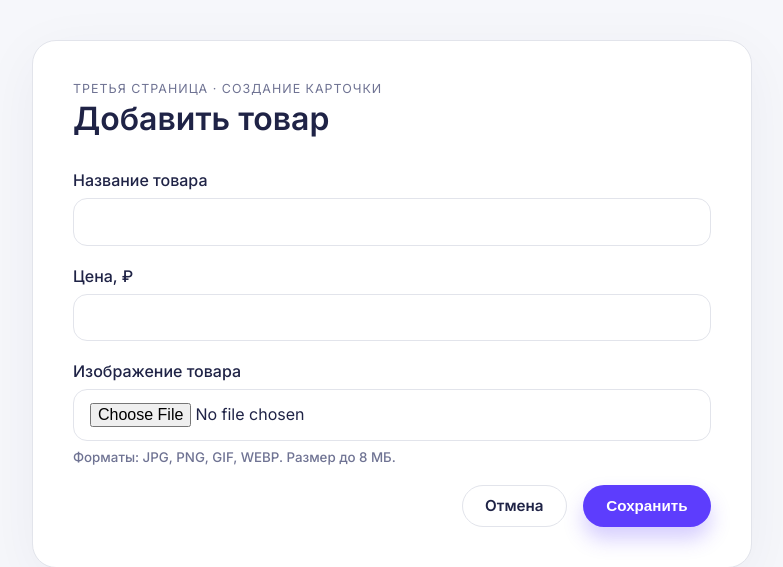
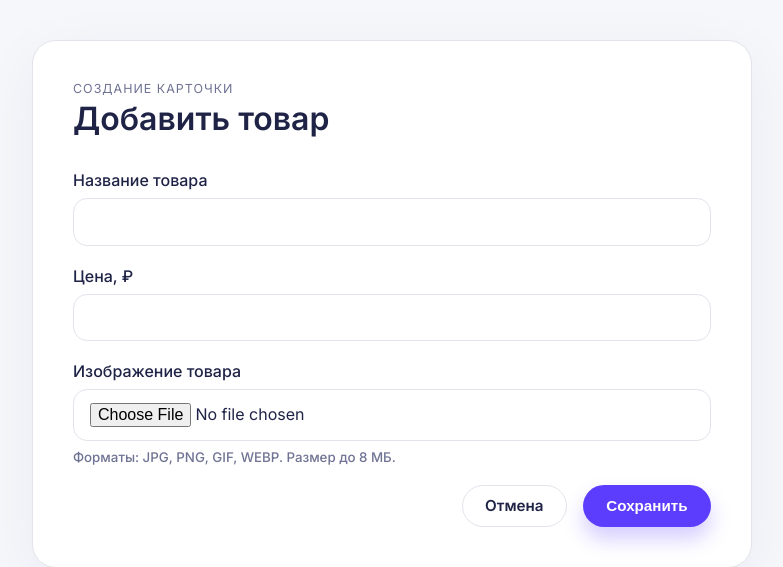
Before and after one commit to sloffy/fakeberries, a Flask app: page /product/add in a window 1280 px wide. Shown: the part 84-651 px from the top of the page, without its empty margins (248-1031 px from the left). Run offline with Flask 3, Linux system fonts and the light colour scheme; a user stored in the database is signed in.

Commit message:
small changes

```diff
--- a/templates/add_product.html
+++ b/templates/add_product.html
@@ -6,7 +6,7 @@
 <section class="fb-section fb-section--narrow">
     <div class="fb-section__head">
         <div>
-            <p class="fb-eyebrow">Третья страница · создание карточки</p>
+            <p class="fb-eyebrow">Cоздание карточки</p>
             <h1 class="fb-title">Добавить товар</h1>
         </div>
     </div>
--- a/templates/auth/login.html
+++ b/templates/auth/login.html
@@ -6,7 +6,6 @@
 <section class="fb-auth">
     <div class="fb-auth__panel">
         <h1>Вход на FakeBerries</h1>
-        <p class="fb-eyebrow">Используйте учётную запись admin</p>
         <form method="post" class="fb-form">
             <label class="fb-field">
                 <span>Логин</span>
--- a/templates/basket.html
+++ b/templates/basket.html
@@ -6,7 +6,7 @@
 <section class="fb-section">
     <div class="fb-section__head">
         <div>
-            <p class="fb-eyebrow">Вторая страница · все выбранные товары</p>
+            <p class="fb-eyebrow">Все выбранные товары</p>
             <h1 class="fb-title">Корзина</h1>
         </div>
     </div>
```
Also changed, not shown: instance/fakeberries.db.
